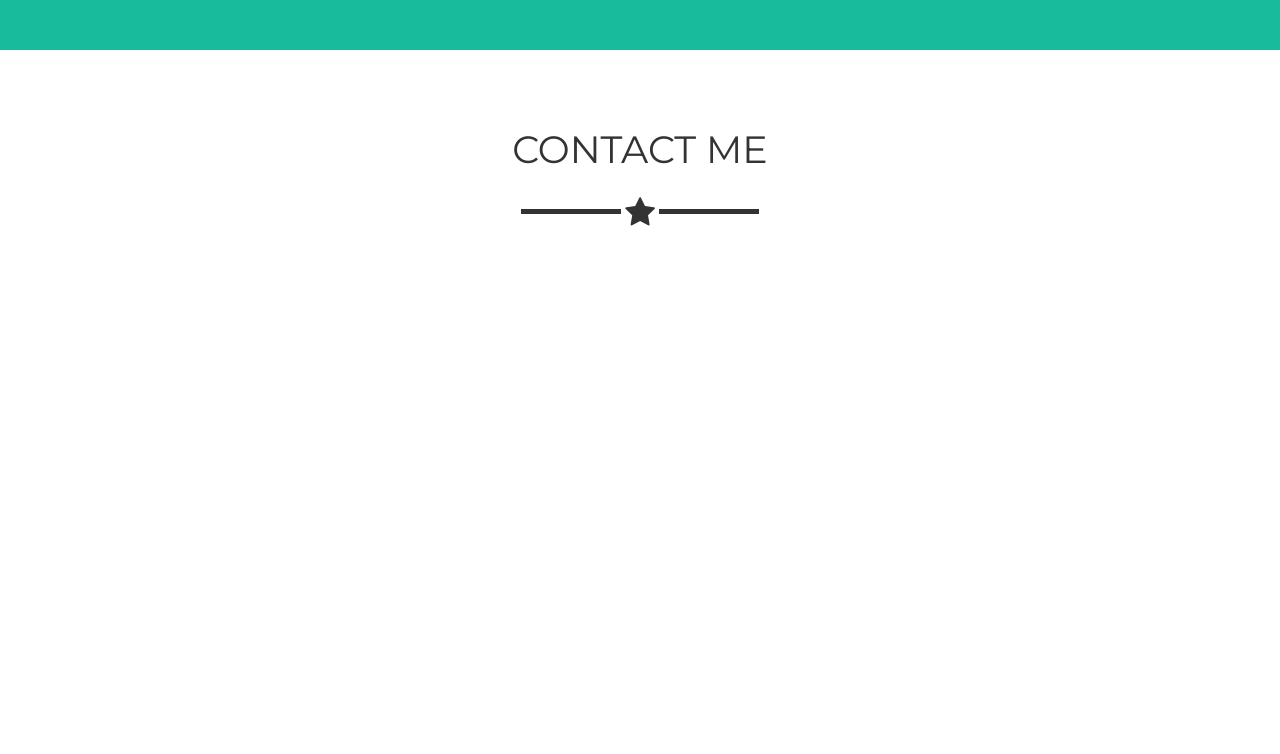
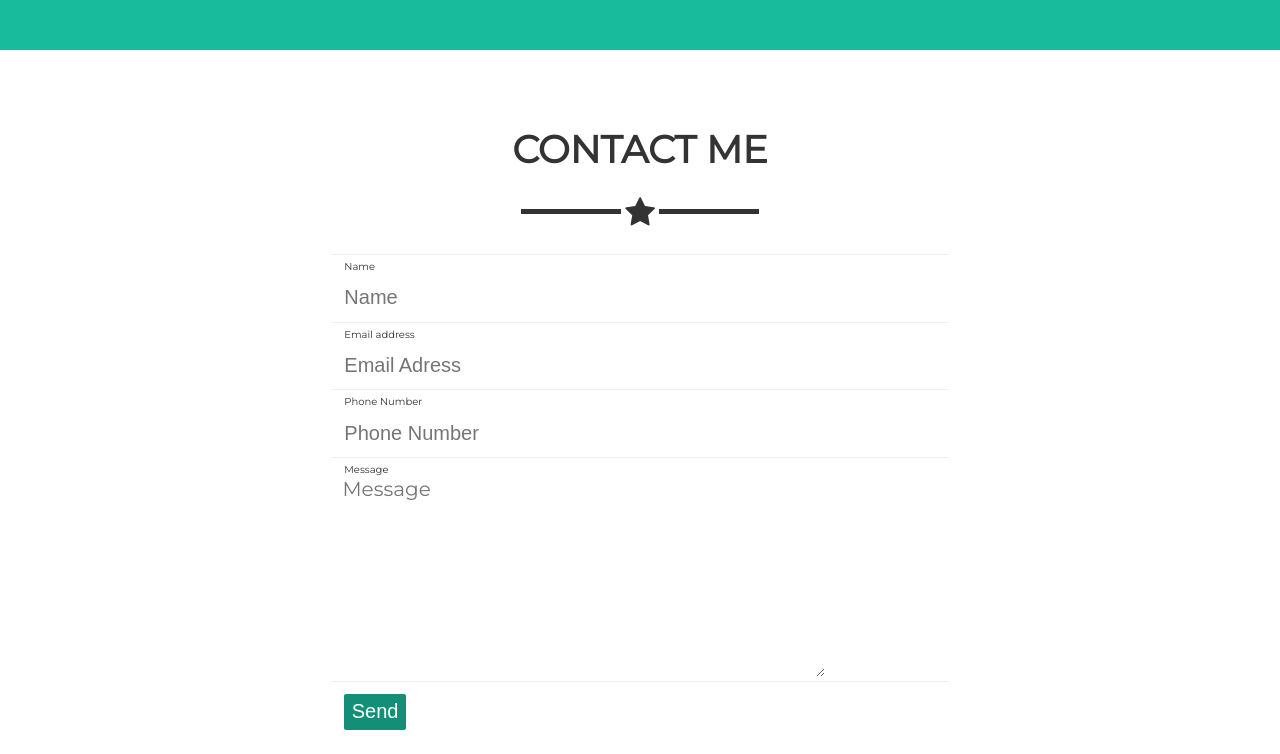
Before and after one commit to 8GutiMu/freelancer_bs, a plain HTML site: page index.html in a window 1280 px wide. Shown: the part 1965-2719 px from the top of the page. Before the commit the page ends 2207 px from the top, so only its background shows below. Drawn offline with Linux system fonts and the light colour scheme.

Commit message:
forma maqutado con estilos

```diff
--- a/css/common.css
+++ b/css/common.css
@@ -211,8 +211,50 @@ header > div:nth-child(4) {
 
 #contacMe > div:first-child{
   font-size: 38px;
+  font-weight: bolder;
 }
 
 #contacMe > div:nth-child(2) > div:nth-child(2) >div{
   background-color: #333;
+
 }
+
+#contacMe > div:nth-child(3) > div:nth-child(2) > form >label {
+  font-size: 10px;
+  margin: 2%;
+}
+
+#contacMe > div:nth-child(3) > div:nth-child(2) > form > input {
+  width: 100%;
+  margin: 2%;
+  border: none;
+  font-size: 20px;
+}
+#contacMe > div:nth-child(3) > div:nth-child(2) > form > div {
+  width: 100%;
+  height: 1px;
+  background-color: #EEE;
+}
+#contacMe > div:nth-child(3) > div:nth-child(2) > form > textarea {
+  width: 80%;
+  height: 200px;
+  background-color: transparent;
+  border: none;
+  font-size: 20px;
+  font-family: Montserrat;
+}
+#contacMe > div:nth-child(3) > div:nth-child(2) > form > textarea:hover {
+  outline: none;
+}
+
+#contacMe > div:nth-child(3) > div:nth-child(2) > form > input:focus {
+  outline: none;
+}
+#contacMe > div:nth-child(3) > div:nth-child(2) > form > input:last-child {
+  background-color: #128f76;
+  width: 10%;
+  padding: 1%;
+  border-radius: 2px;
+  color: white;
+
+}
--- a/index.html
+++ b/index.html
@@ -159,7 +159,37 @@
 			</div>
 		</div>
 
+		<div class="row">
+			<div class="col-3"></div>
+			<div class="col-6">
+				<form class="" action="#" method="post">
+					<div class=""></div>
+					<label for="">Name</label>
+					<br style="color: blue">
+					<input type="text" name="" value="" placeholder="Name">
+					<div class=""></div>
+					<label for="">Email address</label>
+					<br>
+					<input type="text" name="" value="" placeholder="Email Adress">
+					<div class=""></div>
+					<label for="">Phone Number</label>
+					<br>
+					<input type="text" name="" value="" placeholder="Phone Number">
+					<div class=""></div>
+					<label for="">Message</label>
+					<br>
+					<textarea name="name"  placeholder="  Message"></textarea>
+					<div class=""></div>
+					<input type="submit" value="Send">
+				</form>
+			</div>
+		</div>
 	</section>
+
+	<footer>
+
+
+	</footer>
 
 	<script src="js/app.js"></script>
 </body>
```
